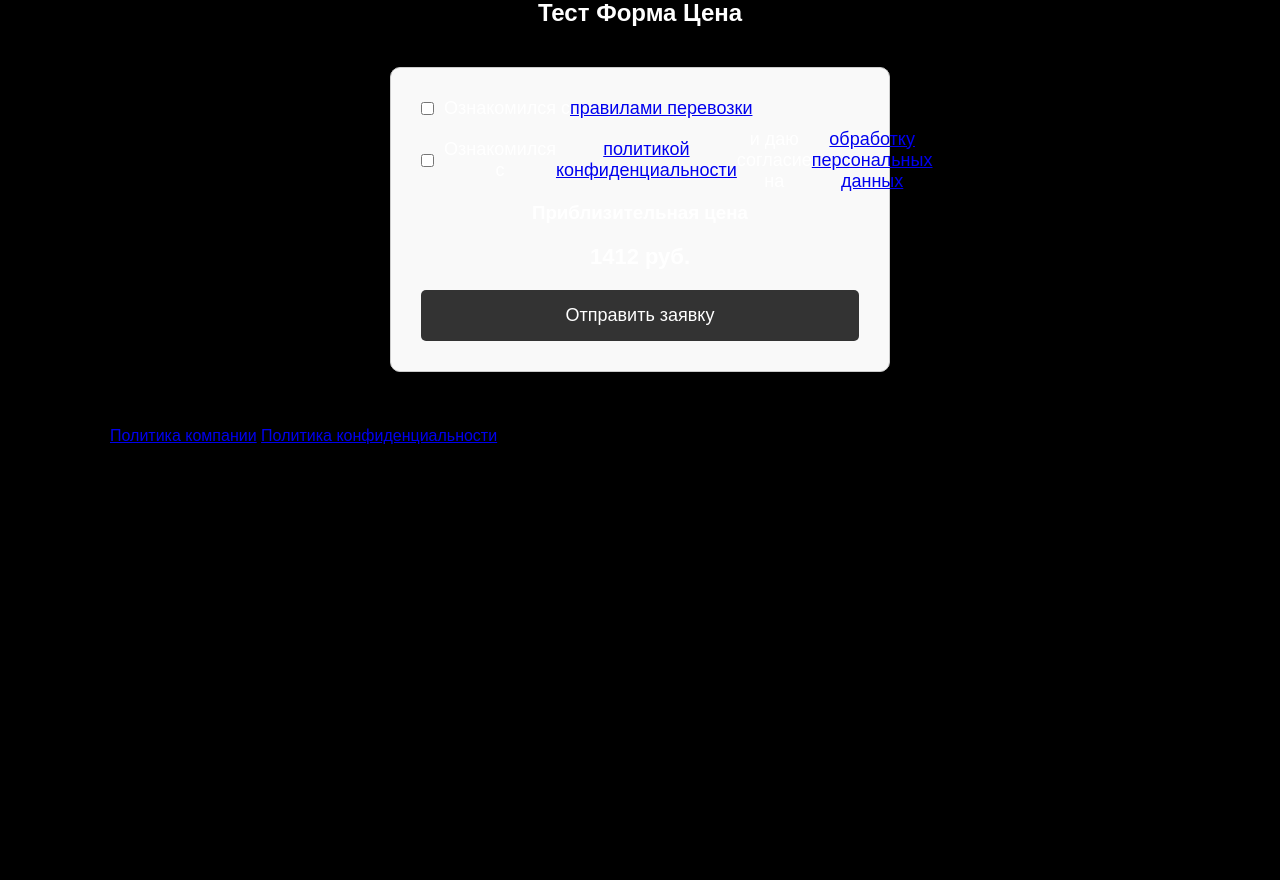
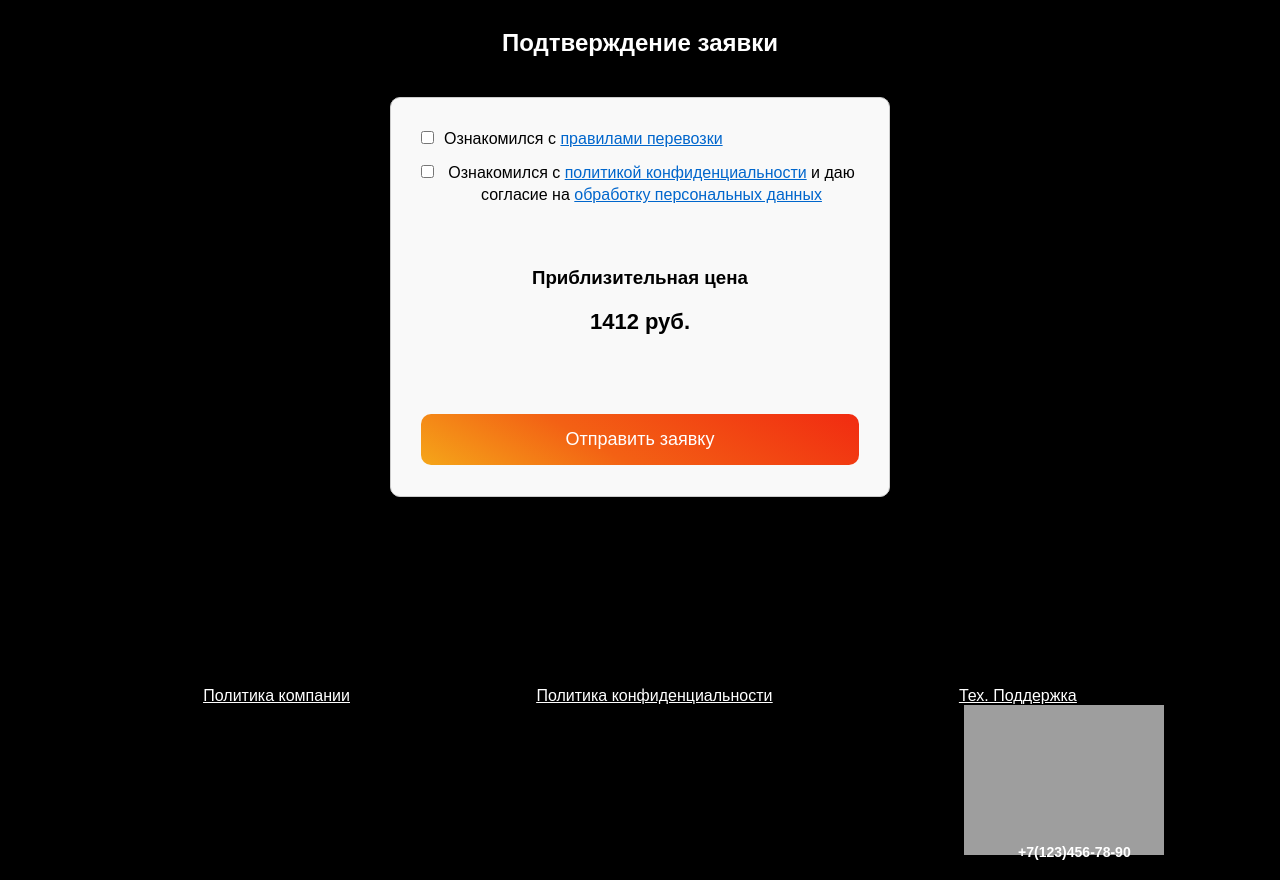
Before and after one commit to xskak228/Pavel_k2_Transfer, a Django app: page /total_price/17/ in a window 1280 px wide. Shown: the part 288-1168 px from the top of the page. Before the commit the page ends 732 px from the top, so only its background shows below. Run offline with Django 5.2, Linux system fonts and the light colour scheme; data comes from the database, SQL or seed files in the repository; both versions use the stored data as it was after the commit; some libraries are stand-ins or nearby versions; some web fonts are replaced; grey boxes are pictures that could not be loaded.

Commit message:
Edit main page: 1. tariffs 2. reviews 3. footer Edit booking page: 1. form Edit sucses page: 1.Form ___ House, TPLV_PC

```diff
--- a/Pavel_k2_Vertical_site/Pavel_k2_Vertical_site/settings.py
+++ b/Pavel_k2_Vertical_site/Pavel_k2_Vertical_site/settings.py
@@ -121,7 +121,8 @@ USE_TZ = True
 STATIC_URL = '/static/'
 
 STATICFILES_DIRS = [
-    os.path.join(BASE_DIR, "static"),
+    BASE_DIR / "static",
+    "/var/www/static/",
 ]
 
 # Default primary key field type
--- a/Pavel_k2_Vertical_site/homepage/templates/base/footer.html
+++ /dev/null
@@ -1,6 +0,0 @@
-<footer>
-    <div class="footer-links">
-        <a href="{% url 'rules' %}">Политика компании</a>
-        <a href="{% url 'rules' %}">Политика конфиденциальности</a>
-    </div>
-</footer>
--- a/Pavel_k2_Vertical_site/homepage/templates/base/main.html
+++ b/Pavel_k2_Vertical_site/homepage/templates/base/main.html
@@ -14,6 +14,10 @@
             padding: 0;
             box-sizing: border-box;
         }
+        a {
+            text-decoration: none;
+            color: white;
+        }
         body {
             font-family: 'Montserrat', Arial, sans-serif;
             background-color: black;
@@ -26,7 +30,7 @@
             flex-direction: column;
             min-height: 100vh;
         }
-        header, footer  {
+        header  {
             background-color: black;
             color: white;
             padding: 15px 20px;
@@ -62,6 +66,33 @@
             margin: -50px 0 0 -20px;
             width: 350px;
         }
+        footer {
+            margin: 150px 20px 20px 20px;
+            display: flex;
+            flex-direction: column;
+        }
+        .footer-links{
+            display: flex;
+            justify-content: space-around;
+        }
+        .footer-links a {
+            color: white;
+            text-decoration: underline; !important;
+        }
+        .footer-logo{
+            padding-left: 80%;
+        }
+        #LogoFooter{
+            width: 200px;
+        }
+        #NumbFooter {
+            text-align: right;
+            display: compact;
+            right: 0;
+            margin-top : -15px;
+            padding-right: 13px;
+            font-size: 12px;
+        }
     </style>
     <meta charset="UTF-8">
     <title>Вертикаль - Главная</title>
@@ -72,11 +103,11 @@
 </head>
 <body>
     <header>
-    <a href="{% url 'index' %}"><img id="LogoHeader" src="static\image\logo\Logo.svg" alt="Вертикаль"></a>
+    <a href="{% url 'index' %}"><img id="LogoHeader" src="{% static 'image/logo/Logo.svg' %}"  alt="Вертикаль"></a>
     <div class="nav-buttons">
-        <a class="phone-number" href="#"><h3>+7(123)456-78-90</h3></a>
-        <a href="#"><img class="header-buttons" id="icon-telegram" src="static\image\icon-telegram.png" alt="Telegram"></a>
-        <a href="#"><img class="header-buttons" id="icon-whatsapp" src="static\image\icon-whatsapp.png" alt="WhatsApp"></a>
+        <a class="phone-number" id="NumbHeader" href="#"><h3>+7(123)456-78-90</h3></a>
+        <a href="#"><img class="header-buttons" id="icon-telegram" src="{% static 'image\icon-telegram.png' %}" alt="Telegram"></a>
+        <a href="#"><img class="header-buttons" id="icon-whatsapp" src="{% static 'image\icon-whatsapp.png' %}" alt="WhatsApp"></a>
     </div>
     </header>
 
@@ -84,6 +115,16 @@
     <!-- Контент по умолчанию -->
     {% endblock %}
 
-    {% include "base/footer.html" %}
+    <footer>
+        <div class="footer-links">
+            <a href="{% url 'rules' %}"><u>Политика компании</u></a>
+            <a href="{% url 'rules' %}"><u>Политика конфиденциальности</u></a>
+            <a href="{% url 'rules' %}"><u>Тех. Поддержка</u></a>
+        </div>
+        <div class="footer-logo">
+            <a href="{% url 'index' %}"><img id="LogoFooter" src="{% static 'image\logo\Logo.svg' %}" alt="Вертикаль"></a>
+            <a class="phone-number" id="NumbFooter" href="#"><h3>+7(123)456-78-90</h3></a>
+        </div>
+    </footer>
 </body>
 </html>
--- a/Pavel_k2_Vertical_site/homepage/templates/booking/total_price.html
+++ b/Pavel_k2_Vertical_site/homepage/templates/booking/total_price.html
@@ -4,13 +4,25 @@
     {% load static %}
 
     <style>
+        a {
+            text-decoration: none;
+            color: white;
+        }
+
+        .rules-link {
+            color: #0058ff;
+            text-decoration: underline;
+        }
+
         .nav-buttons a {
             color: white;
             text-decoration: none;
             margin-left: 15px;
             font-size: 18px;
         }
+
         form {
+            color: black;
             background: #f9f9f9;
             padding: 30px;
             border-radius: 10px;
@@ -18,47 +30,83 @@
             max-width: 500px;
             margin: 40px auto;
             box-shadow: 0 4px 8px rgba(0, 0, 0, 0.1);
+            height: 400px;
+            display: flex;
+            flex-direction: column;
+            justify-content: space-between;
         }
-        form label {
+
+        .checkboxes {
             display: flex;
-            align-items: center;
-            font-size: 18px;
-            margin-bottom: 10px;
+            flex-direction: column;
+            gap: 12px;
         }
-        form input[type="checkbox"] {
+
+        .checkboxes label {
+            display: flex;
+            align-items: flex-start;
+            font-size: 16px;
+            line-height: 1.4;
+        }
+
+        .checkboxes input[type="checkbox"] {
             margin-right: 10px;
+            margin-top: 3px;
+            flex-shrink: 0;
         }
+
+        .checkboxes a {
+            color: #0066cc;
+            text-decoration: underline;
+        }
+
+        .price {
+            font-size: 22px;
+            font-weight: bold;
+            margin: 20px 0;
+        }
+
         form button {
             width: 100%;
             padding: 15px;
             font-size: 18px;
             border: none;
-            border-radius: 5px;
-            background-color: #333;
+            border-radius: 10px;
+            background: linear-gradient(30deg, #F5A619 0%, #F36114 40%, #F12B11 100%);
             color: white;
             cursor: pointer;
+            align-self: flex-end;
         }
-        .price {
-            font-size: 22px;
-            font-weight: bold;
-            margin: 20px 0;
+
+        .name_form h2 {
+            text-align: center;
+            margin-top: 30px;
         }
     </style>
 
-    <h2>Тест Форма Цена</h2>
+    <div class="name_form">
+        <h2>Подтверждение заявки</h2>
+    </div>
+
     <form action="" method="POST">
         {% csrf_token %}
+
+        <div class="checkboxes">
             <label>
-            <input type="checkbox" name="rules" required>
-            Ознакомился с <a href="/rules">правилами перевозки</a>
+                <input type="checkbox" required>
+                <span>Ознакомился с <a class="rules-link" href="/rules" target="_blank">правилами перевозки</a></span>
             </label>
             <label>
-            <input type="checkbox" name="privacy" required>
-            Ознакомился с <a href="/rules">политикой конфиденциальности</a> и даю согласие на <a href="/rules">обработку персональных данных</a>
+                <input type="checkbox" required>
+                <span>Ознакомился с <a class="rules-link" href="/privacy" target="_blank">политикой конфиденциальности</a> и даю согласие на <a class="rules-link" href="/personal-data" target="_blank">обработку персональных данных</a></span>
             </label>
+        </div>
+
+        <div>
             <h3>Приблизительная цена</h3>
             <div class="price">{{ price }} руб.</div>
+        </div>
+
         <button type="submit">Отправить заявку</button>
     </form>
-
 {% endblock %}
```
Also changed, not shown: Pavel_k2_Vertical_site/homepage/templates/booking/index.html (+28 -7 lines), Pavel_k2_Vertical_site/homepage/templates/homepage/index.html (+17 -18 lines), Pavel_k2_Vertical_site/db.sqlite3. Lines whose indentation alone changed are shown as unchanged.
